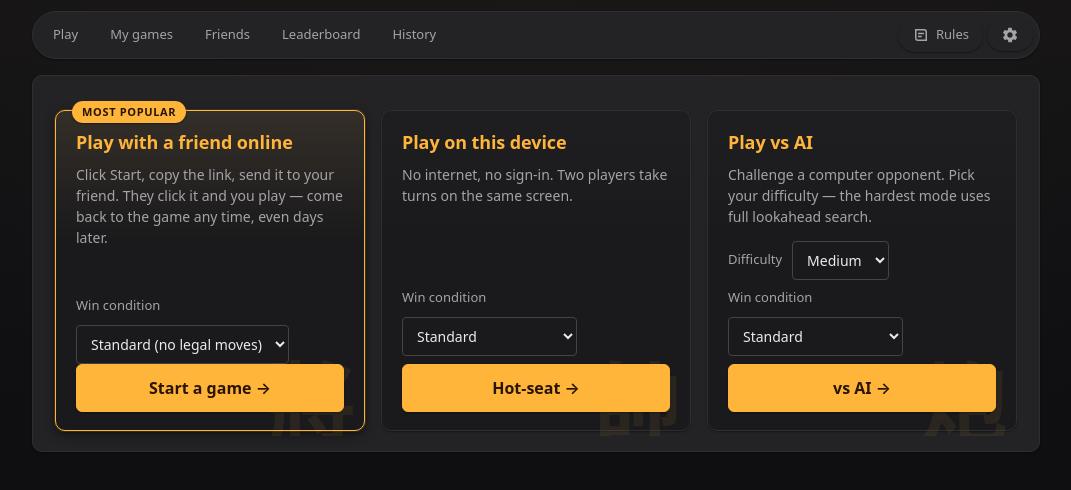
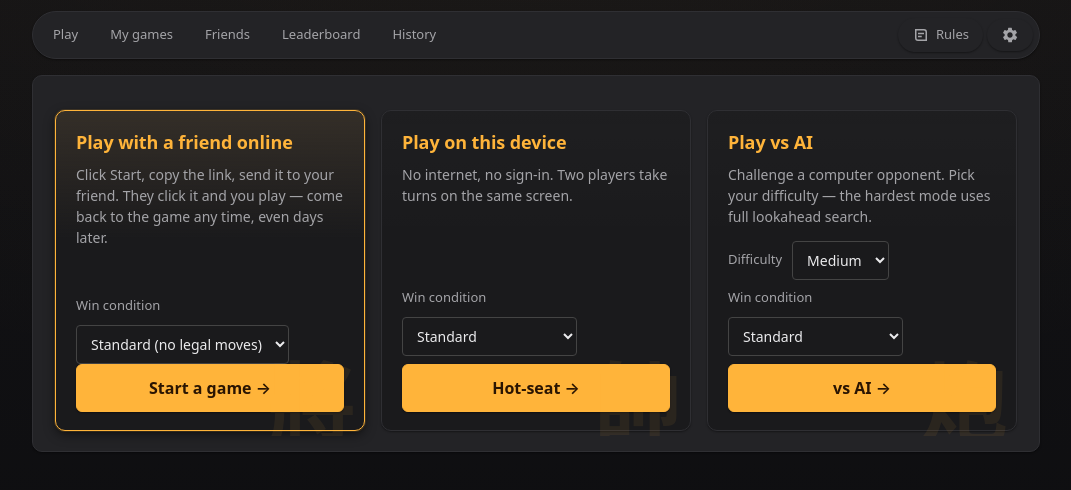
Before and after one commit to SpiritSeal/banqi, a website: page web/index.html in a window 1280 px wide. Shown: the part 92-582 px from the top of the page, without its empty margins (104-1175 px from the left). Drawn offline with Linux system fonts and the light colour scheme.

Commit message:
Remove "Most popular" badge from online play card (#122)
* Remove Most popular badge from play page lobby card

* Remove unused card-badge CSS

---------

Co-authored-by: Claude <noreply@anthropic.com>

```diff
--- a/web/index.html
+++ b/web/index.html
@@ -68,7 +68,6 @@
 
     <div class="lobby-grid">
       <div class="lobby-card primary-card">
-        <span class="card-badge">Most popular</span>
         <h3>Play with a friend online</h3>
         <p class="muted">Click Start, copy the link, send it to your friend. They click it and you play — come back to the game any time, even days later.</p>
         <div class="row">
--- a/web/style.css
+++ b/web/style.css
@@ -391,8 +391,6 @@ button:focus-visible, a.primary:focus-visible {
   box-shadow: var(--elev-1);
   transition: transform var(--dur-base) var(--ease-out), border-color var(--dur-fast), box-shadow var(--dur-fast);
   position: relative;
-  /* Don't clip the .card-badge that sits just outside the top edge. The
-     .card-deco is contained inside via its own positioning. */
 }
 .lobby-card:hover {
   border-color: var(--surface-border-strong);
@@ -443,22 +441,6 @@ button:focus-visible, a.primary:focus-visible {
 .lobby-card.primary-card:hover {
   box-shadow: 0 0 0 1px var(--accent-strong), var(--elev-2);
 }
-.lobby-card.primary-card .card-badge {
-  position: absolute;
-  top: -10px;
-  left: 16px;
-  background: var(--accent);
-  color: var(--primary-fg);
-  font-size: 11px;
-  font-weight: 700;
-  letter-spacing: 0.06em;
-  padding: 3px 10px;
-  border-radius: var(--radius-pill);
-  text-transform: uppercase;
-  box-shadow: var(--elev-1);
-}
-.lobby-card:not(.primary-card) .card-badge { display: none; }
-
 .lobby-advanced-settings {
   margin-top: 10px;
   color: var(--muted);
```
